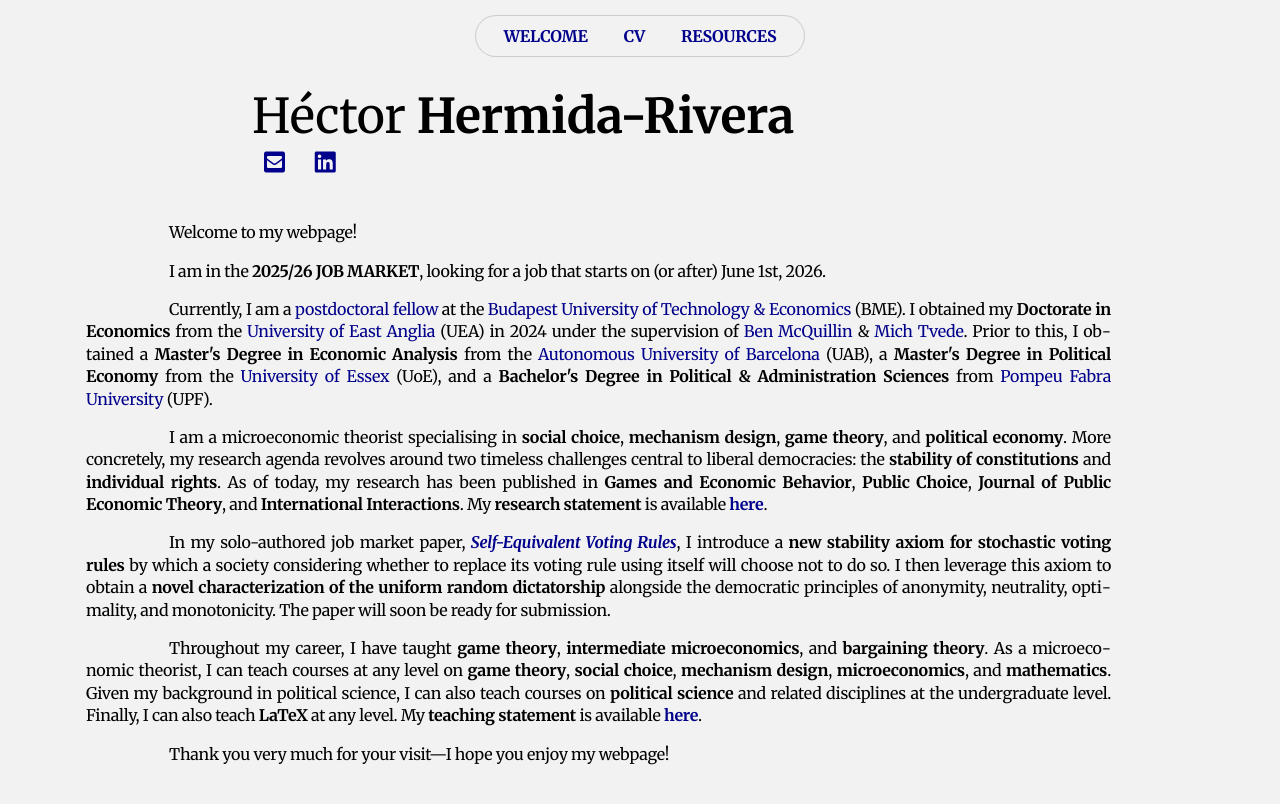
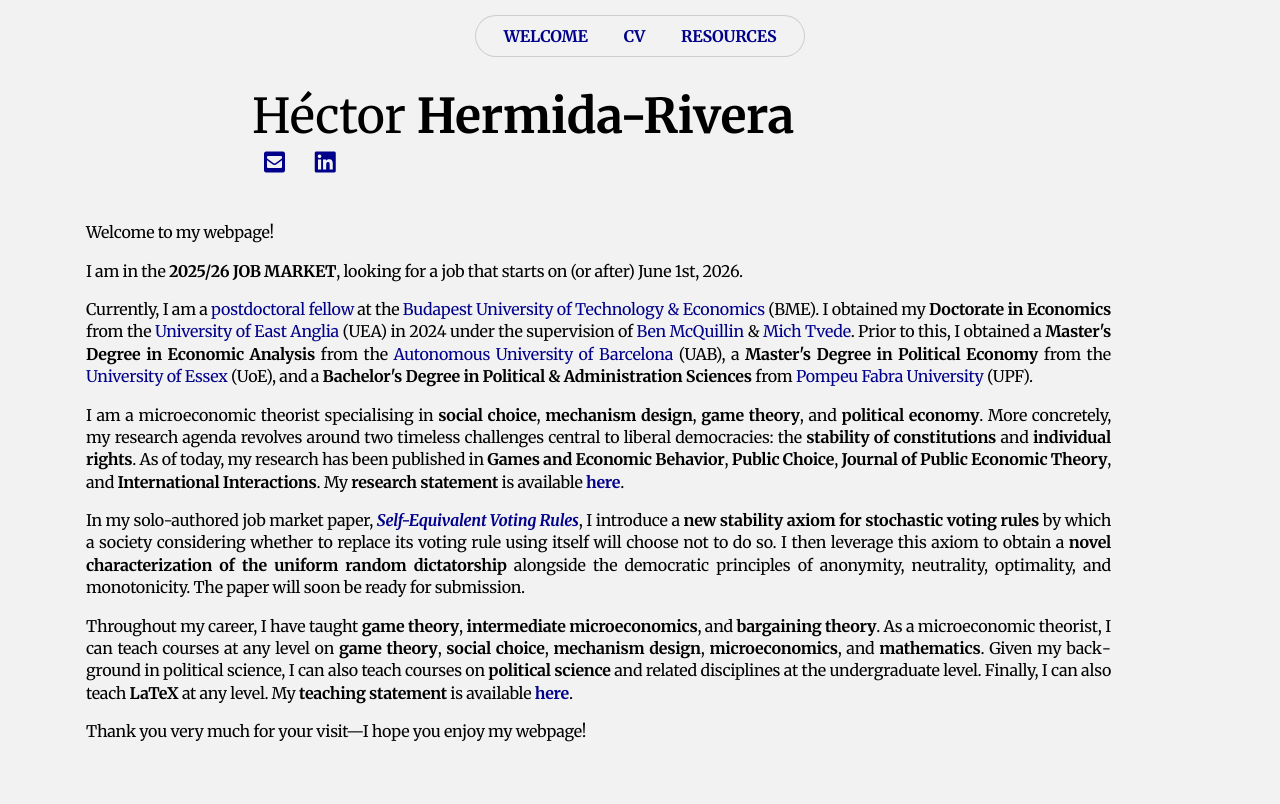
Before and after one commit to HectorHermidaRivera/hectorhermidarivera.github.io, a Jekyll site: the page built from index.md, in a window 1280 px wide. Shown: the top 804 px of the page. Built offline with Jekyll 4.4.1, drawn with Linux system fonts in a browser that asks for light colours; a style sheet for code colours, icons or effects is not loaded.

Commit message:
Update style.css

```diff
--- a/assets/css/style.css
+++ b/assets/css/style.css
@@ -32,7 +32,7 @@ body {
 /* INDENTED BLOCK */
 
 .indented-block > p {
-  text-indent: 83px;
+  text-indent: 0px;
 }
 
 /* TOP BAR */
```
